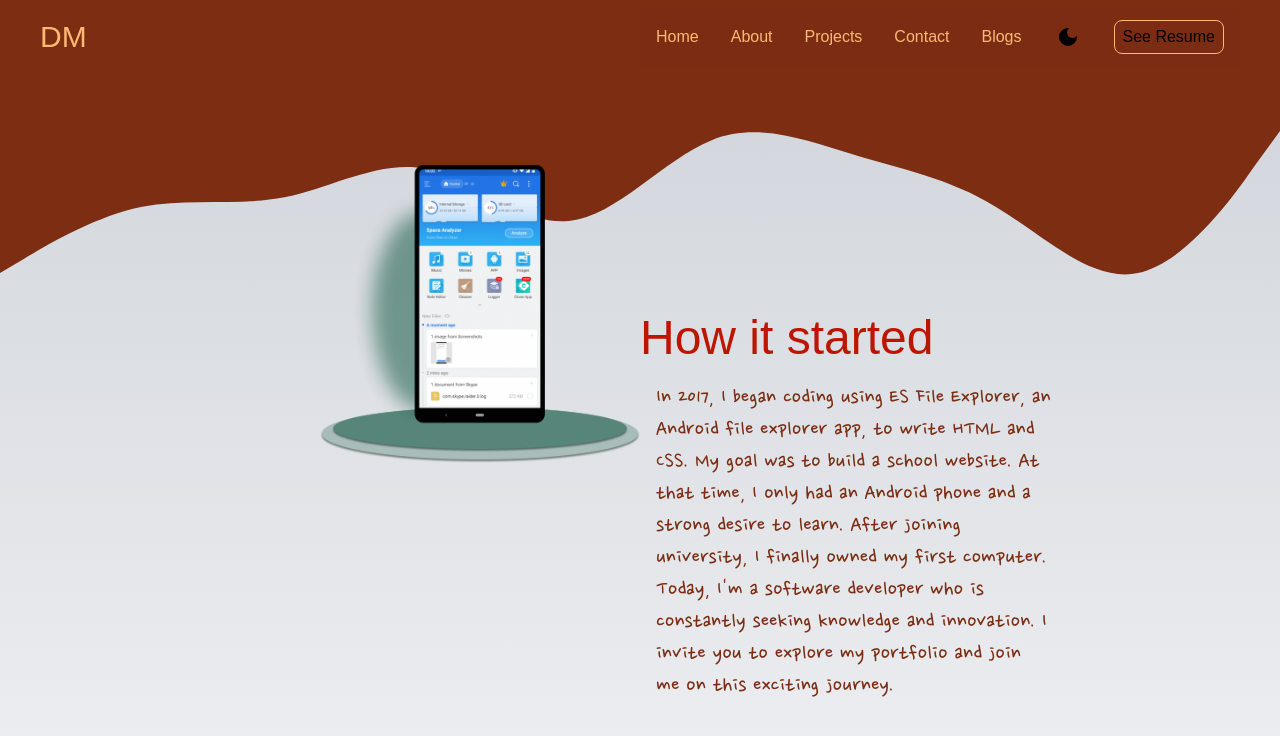
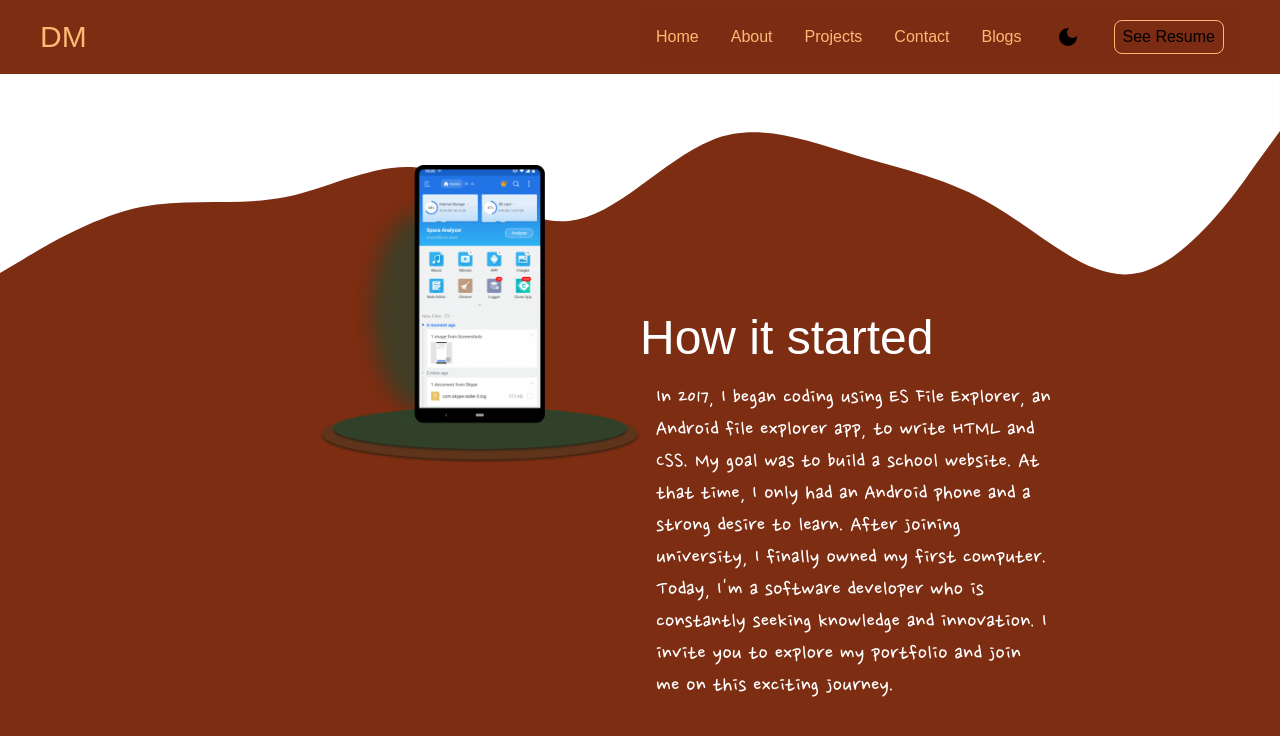
Before and after one commit to danmesfin/portfolio, a Next.js app: page /about in a window 1280 px wide. Shown: the top 736 px of the page. Built offline with nearby package versions, Linux system fonts and the light colour scheme; a web font is replaced by a local one.

Commit message:
updated bg and text colors

```diff
--- a/components/About/index.tsx
+++ b/components/About/index.tsx
@@ -3,13 +3,17 @@ import { motion } from 'framer-motion';
 import Image from 'next/image';
 
 function About() {
+  const containerVariants = {
+    hidden: { opacity: 0, y: 0 },
+    visible: { opacity: 1, y: 0 },
+  };
   return (
     <section
-      className="relative bg-gradient-to-b from-gray-300 to-gray-100 pb-[45rem] md:pb-[20rem]"
+      className="relative bg-base dark:bg-zinc-800 pb-[45rem] md:pb-[15rem]"
       id="about"
     >
       <svg
-        className="w-full block-edge absolute top-[0rem] z-10 dark:text-black text-orangish"
+        className="w-full block-edge absolute top-[0rem] z-10 bg-base text-white dark:bg-zinc-800 dark:text-black"
         xmlns="http://www.w3.org/2000/svg"
         viewBox="0 0 1440 320"
       >
@@ -19,7 +23,14 @@ function About() {
           d="M0,224L26.7,208C53.3,192,107,160,160,149.3C213.3,139,267,149,320,138.7C373.3,128,427,96,480,106.7C533.3,117,587,171,640,165.3C693.3,160,747,96,800,74.7C853.3,53,907,75,960,90.7C1013.3,107,1067,117,1120,149.3C1173.3,181,1227,235,1280,224C1333.3,213,1387,139,1413,101.3L1440,64L1440,0L1413.3,0C1386.7,0,1333,0,1280,0C1226.7,0,1173,0,1120,0C1066.7,0,1013,0,960,0C906.7,0,853,0,800,0C746.7,0,693,0,640,0C586.7,0,533,0,480,0C426.7,0,373,0,320,0C266.7,0,213,0,160,0C106.7,0,53,0,27,0L0,0Z"
         />
       </svg>
-      <div className="relative flex flex-col md:flex-row mx-auto md:py-[5rem]">
+      <motion.div
+        className="flex flex-col "
+        initial="hidden"
+        animate="visible"
+        variants={containerVariants}
+        transition={{ duration: 1 }}
+      >
+        <div className="flex flex-col md:flex-row mx-auto md:py-[5rem]">
           <div className="relative w-full md:w-1/2 flex justify-center md:justify-end">
             <div className="absolute w-52 h-48 md:w-80 md:h-80 mx-auto z-10">
               <Image
@@ -36,23 +47,27 @@ function About() {
             className="absolute top-[15rem] mx-auto md:top-[10rem] md:relative w-full md:w-1/2
         flex flex-col text-left items-center align-middle"
           >
-          <h2 className="text-left self-start font-display text-redish text-3xl md:text-5xl  px-8 md:px-0">
+            <h2
+              className="text-left z-20 self-start font-display text-white dark:text-primary
+             text-3xl md:text-5xl  px-8 md:px-0"
+            >
               How it started
             </h2>
             <p
               className="w-full px-8 md:px-4 md:w-2/3 mt-5 flex text-wrap self-start font-hand
-          text-left text-orangish text-xl md:text-2xl"
+          text-left text-white dark:text-primary text-xl md:text-2xl"
             >
               In 2017, I began coding using ES File Explorer, an Android file
               explorer app, to write HTML and CSS. My goal was to build a school
               website. At that time, I only had an Android phone and a strong
-            desire to learn. After joining university, I finally owned my first
-            computer. Today, I&apos;m a software developer who is constantly
-            seeking knowledge and innovation. I invite you to explore my
-            portfolio and join me on this exciting journey.{' '}
+              desire to learn. After joining university, I finally owned my
+              first computer. Today, I&apos;m a software developer who is
+              constantly seeking knowledge and innovation. I invite you to
+              explore my portfolio and join me on this exciting journey.{' '}
             </p>
           </article>
         </div>
+      </motion.div>
     </section>
   );
 }
```
Lines whose indentation alone changed are shown as unchanged.
